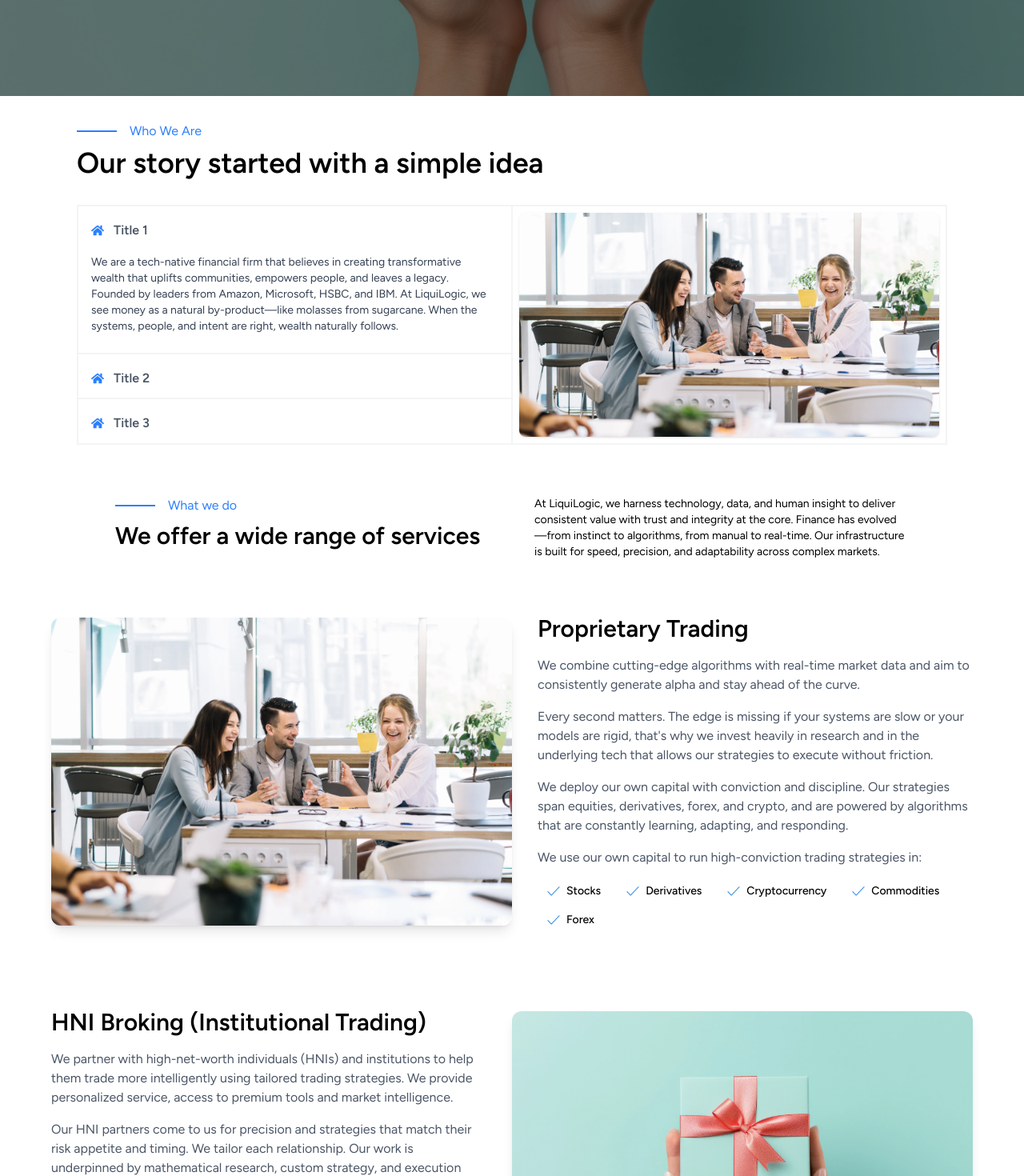
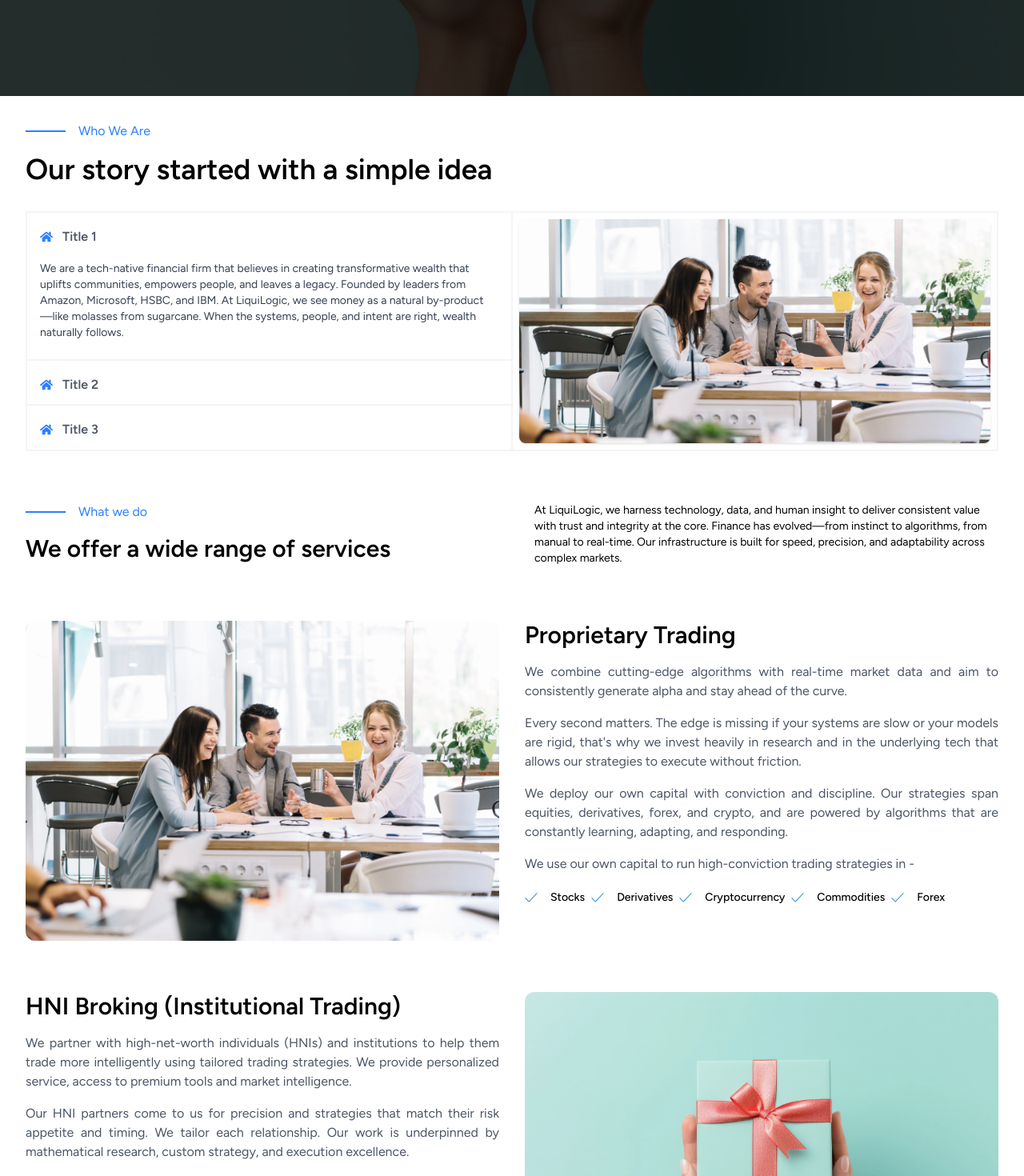
Before and after one commit to AbhishekChoudhari42/fintech, a React (Vite) app: page / in a window 1280 px wide. Shown: the part 600-2070 px from the top of the page at 80% size. Built offline with nearby package versions, Linux system fonts and the light colour scheme.

Commit message:
Carousel added

```diff
--- a/src/App.jsx
+++ b/src/App.jsx
@@ -1,5 +1,6 @@
 import './App.css'
 import AccordionWithImage from './components/AccordionWithImage'
+import Carousel from './components/Carousel'
 import CoreValues from './components/CoreValues'
 import CultureSection from './components/CultureSection'
 import FeatureGridSection from './components/FeatureGridSection'
@@ -19,18 +20,18 @@
       <div className='w-full m-0 p-0 max-w-[1440px]'>
         <Header />
         <Hero />
-        <div id='who_we_are' className='flex flex-col gap-4 p-8 px-24 max-sm:px-4 bg-white'>
+        <div id='who_we_are' className='flex flex-col gap-4 p-8 px-8 max-sm:px-4 bg-white'>
           <div className='w-full' >
             <SectionHeading text={'Who We Are'} />
-            <h2 className='text-4xl font-semibold mt-2'>Our story started with a simple idea</h2>
+            <h2 className='text-4xl font-semibold'>Our story started with a simple idea</h2>
           </div>
           <AccordionWithImage />
         </div>
-        <div className='flex flex-col gap-4 items-center  bg-white'>
-          <div id='what_we_do' className='w-4/5 p-4 flex gap-14 max-sm:flex-col max-sm:w-full items-start max-sm:h-fit max-sm:gap-4 h-[100px]' >
+        <div className='flex flex-col gap-4 items-center  '>
+          <div id='what_we_do' className='w-full px-8 p-4 flex gap-14 max-sm:flex-col max-sm:w-full items-start max-sm:h-fit max-sm:gap-4 h-[100px]' >
             <div className='h-200px flex-1'>
               <SectionHeading text={'What we do'} />
-              <h2 className='text-3xl font-semibold mt-2'>We offer a wide range of services</h2>
+              <h2 className='text-3xl font-semibold'>We offer a wide range of services</h2>
             </div>
             <p className='text-sm flex-1 h-[100px]'>At LiquiLogic, we harness technology, data, and human insight to deliver consistent value with trust and integrity at the core. Finance has evolved—from instinct to algorithms, from manual to real-time. Our infrastructure is built for speed, precision, and adaptability across complex markets.</p>
           </div>
@@ -40,6 +41,7 @@
         <span id='core_values'></span>
         <CoreValues />
         <CultureSection />
+        <Carousel/>
         <FoundersSection />
         <Footer />
       </div>
--- a/src/components/AccordionWithImage.jsx
+++ b/src/components/AccordionWithImage.jsx
@@ -31,7 +31,7 @@
   const [activeIndex, setActiveIndex] = useState(0);
 
   return (
-    <div className="grid grid-cols-1 sm:grid-cols-2 h-[300px] max-sm:h-fit w-full max-w-6xl mx-auto border-[1px] border-gray-100 my-4 max-sm:flex max-sm:flex-col-reverse">
+    <div className="grid grid-cols-1 sm:grid-cols-2 h-[300px] max-sm:h-fit w-full  mx-auto border-[1px] border-gray-100 my-4 max-sm:flex max-sm:flex-col-reverse">
       {/* Left: Accordion */}
       <div className="flex flex-col overflow-hidden">
         {data.map((item, index) => {
--- /dev/null
+++ b/src/components/Carousel.jsx
@@ -0,0 +1,124 @@
+import React, { useState } from 'react';
+import { motion, AnimatePresence } from 'framer-motion';
+import { FaArrowLeft, FaArrowRight } from 'react-icons/fa';
+
+// Placeholder images (replace with your actual image imports)
+import image1 from '../assets/hero1.webp';
+import image2 from '../assets/hero2.webp';
+import image3 from '../assets/hero3.webp';
+
+const slides = [
+  {
+    image: image1,
+    title: "Inclusive",
+    subtitle: "Begin by filling out the brief form, giving the details we need to start crafting the project."
+  },
+  {
+    image: image2,
+    title: "Creative",
+    subtitle: "We bring unique perspectives to your vision, transforming ideas into impactful solutions."
+  },
+  {
+    image: image3,
+    title: "Reliable",
+    subtitle: "You can count on us to deliver quality results on time, every time."
+  }
+];
+
+const Carousel = () => {
+  const [currentIndex, setCurrentIndex] = useState(0);
+  const [direction, setDirection] = useState(0);
+
+  const handleNext = () => {
+    setDirection(1);
+    setCurrentIndex((prevIndex) =>
+      prevIndex + 1 === slides.length ? 0 : prevIndex + 1
+    );
+  };
+
+  const handlePrev = () => {
+    setDirection(-1);
+    setCurrentIndex((prevIndex) =>
+      prevIndex - 1 < 0 ? slides.length - 1 : prevIndex - 1
+    );
+  };
+
+  const handleDotClick = (index) => {
+    setDirection(index > currentIndex ? 1 : -1);
+    setCurrentIndex(index);
+  };
+
+  const variants = {
+    initial: (direction) => ({
+      x: direction > 0 ? 1000 : -1000,
+      opacity: 0
+    }),
+    animate: {
+      x: 0,
+      opacity: 1,
+      transition: { type: 'spring', stiffness: 100, damping: 20 }
+    },
+    exit: (direction) => ({
+      x: direction > 0 ? -1000 : 1000,
+      opacity: 0,
+      transition: { type: 'spring', stiffness: 100, damping: 20 }
+    })
+  };
+
+  return (
+    <div className="relative w-full max-w-4xl mx-auto overflow-hidden rounded-b-md">
+      <div className="relative h-96">
+        <AnimatePresence initial={false} custom={direction}>
+          <motion.div
+            key={currentIndex}
+            custom={direction}
+            variants={variants}
+            initial="initial"
+            animate="animate"
+            exit="exit"
+            className="absolute w-full h-full"
+          >
+            <img
+              src={slides[currentIndex].image}
+              alt={slides[currentIndex].title}
+              className="w-full h-full object-cover rounded-md"
+            />
+            <div className="absolute bottom-8 left-8 text-white">
+              <h2 className="text-3xl font-bold mb-2">{slides[currentIndex].title}</h2>
+              <p className="text-lg">{slides[currentIndex].subtitle}</p>
+            </div>
+          </motion.div>
+        </AnimatePresence>
+      </div>
+
+      {/* Navigation Arrows */}
+      <button
+        onClick={handlePrev}
+        className="absolute left-4 top-1/2 transform -translate-y-1/2 bg-white/80 p-3 rounded-full hover:bg-white transition"
+      >
+        <FaArrowLeft className="text-gray-800" />
+      </button>
+      <button
+        onClick={handleNext}
+        className="absolute right-4 top-1/2 transform -translate-y-1/2 bg-white/80 p-3 rounded-full hover:bg-white transition"
+      >
+        <FaArrowRight className="text-gray-800" />
+      </button>
+
+      {/* Dots Navigation */}
+      <div className="absolute bottom-4 left-1/2 transform -translate-x-1/2 flex space-x-2">
+        {slides.map((_, index) => (
+          <button
+            key={index}
+            onClick={() => handleDotClick(index)}
+            className={`w-3 h-3 rounded-full ${
+              currentIndex === index ? 'bg-white' : 'bg-white/50'
+            } transition-all duration-300`}
+          />
+        ))}
+      </div>
+    </div>
+  );
+};
+
+export default Carousel;
--- a/src/components/CultureSection.jsx
+++ b/src/components/CultureSection.jsx
@@ -1,22 +1,23 @@
 import SectionHeading from "./SectionHeading";
-
+import culture1 from '../assets/culture1.webp'
+import culture2 from '../assets/culture2.webp'
 export default function CultureSection() {
     const values = [
       {
         title: "Joyful",
-        image: "/images/joyful.jpg",
+        image: culture1,
         description:
           "Begin by filling out the brief form, giving the details we need to start crafting the project.",
       },
       {
         title: "Humble",
-        image: "/images/humble.jpg",
+        image:culture1,
         description:
           "Begin by filling out the brief form, giving the details we need to start crafting the project.",
       },
       {
         title: "Inclusive",
-        image: "/images/inclusive.jpg",
+        image: culture1,
         description:
           "Begin by filling out the brief form, giving the details we need to start crafting the project.",
       },
--- a/src/components/Hero.jsx
+++ b/src/components/Hero.jsx
@@ -68,7 +68,7 @@
       </AnimatePresence>
 
       {/* Overlay for better text readability */}
-      <div className="absolute inset-0 bg-black/50" />
+      <div className="absolute inset-0 bg-black/80" />
 
       {/* Text and Button Container */}
       <div className="relative z-10 flex flex-col items-start w-[90%]  justify-center mx-auto px-4  sm:px-6 lg:px-8 text-left">
--- a/src/components/SectionHeading.jsx
+++ b/src/components/SectionHeading.jsx
@@ -1,6 +1,6 @@
 export default function SectionHeading({ text }) {
     return (
-      <div className="flex items-center space-x-4">
+      <div className="flex items-center space-x-4 mb-4">
         <div className="w-[50px] h-[2px] bg-blue-500" />
         <h2 className="text-md font-light text-blue-500">{text}</h2>
       </div>
--- a/src/components/TradingSections.jsx
+++ b/src/components/TradingSections.jsx
@@ -17,7 +17,7 @@
       "We combine cutting-edge algorithms with real-time market data and aim to consistently generate alpha and stay ahead of the curve.",
       "Every second matters. The edge is missing if your systems are slow or your models are rigid, that's why we invest heavily in research and in the underlying tech that allows our strategies to execute without friction.",
       "We deploy our own capital with conviction and discipline. Our strategies span equities, derivatives, forex, and crypto, and are powered by algorithms that are constantly learning, adapting, and responding.",
-      "We use our own capital to run high-conviction trading strategies in:",
+      "We use our own capital to run high-conviction trading strategies in -",
     ],
     tags: ["Stocks", "Derivatives", "Cryptocurrency", "Commodities", "Forex"],
     image: image1,
@@ -74,20 +74,23 @@
 
 export default function TradingSections() {
   return (
-    <section className="bg-white px-4 py-12 space-y-24">
+    <section className="bg-white py-12 space-y-16 w-full">
       {sections.map((section, idx) => (
         <div
           key={idx}
-          className={`flex flex-col md:flex-row ${
+          className={`flex h-fit  flex-col md:flex-row ${
             section.imageLeft ? "md:flex-row" : "md:flex-row-reverse"
-          } items-start gap-8 max-w-6xl mx-auto`}
+          } items-start gap-8 px-8 mx-auto`}
         >
           {/* Image */}
+          <div className="h-[400px] min-h-full w-1/2 p-0">
+
           <img
             src={section.image}
             alt={section.title}
-            className="h-full mt-1 md:w-1/2 rounded-xl shadow-lg object-cover"
-          />
+            className="h-full w-full rounded-xl  object-cover"
+            />
+            </div>
 
           {/* Text */}
           <div className="w-full md:w-1/2 space-y-4">
@@ -95,7 +98,7 @@
               {section.title}
             </h3>
             {section.text.map((t, i) => (
-              <p key={i} className="text-gray-600 text-sm md:text-base">
+              <p key={i} className="text-gray-600 text-sm md:text-base text-justify">
                 {t}
               </p>
             ))}
@@ -106,10 +109,10 @@
                 {section.tags.map((tag, i) => (
                   <div
                     key={i}
-                    className="  px-3 py-1 rounded-full text-sm font-medium flex items-center"
+                    className="py-1 rounded-full text-sm font-medium flex items-center gap-2"
                   >
                     <img src={tick} className="w-4 mr-2" alt="" />
-                    <p>
+                    <p className="text-justify">
                     {tag}
                     </p>
                   </div>
@@ -123,7 +126,7 @@
                 {section.bullets.map((point, i) => (
                   <li key={i} className="flex items-start gap-2 text-sm">
                     <img src={point.img} className="w-5" alt="" />
-                    <p className="text-gray-700">{point.text}</p>
+                    <p className="text-gray-700 text-justify">{point.text}</p>
                   </li>
                 ))}
               </ul>
```
Also changed, not shown: src/components/CoreValues.jsx (+4 -4 lines), src/assets/culture2.webp (added), 1 other file (tests, documents, lock files or other folders).
